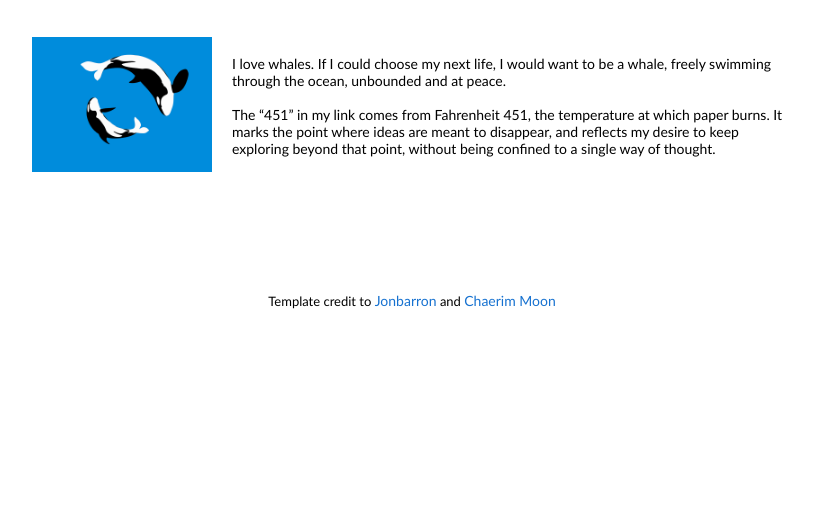
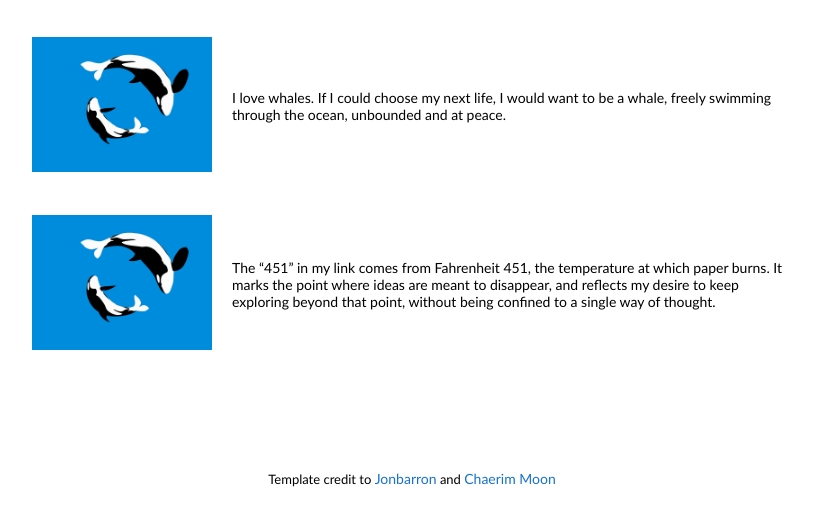
Before and after one commit to sooyoungkim451/sooyoungkim451.github.io, a plain HTML site: page index.html in a window 1280 px wide. Shown: the part 3201-3709 px from the top of the page, without its empty margins (228-1051 px from the left). Before the commit the page ends 3531 px from the top, so only its background shows below. Drawn offline with Linux system fonts and the light colour scheme.

Commit message:
Update index.html

```diff
--- a/index.html
+++ b/index.html
@@ -386,7 +386,19 @@
 						</td>
 						<td style="padding:20px;width:75%;vertical-align:middle">
 						  <p>
-							I love whales. If I could choose my next life, I would want to be a whale, freely swimming through the ocean, unbounded and at peace.<br><br>
+							I love whales. If I could choose my next life, I would want to be a whale, freely swimming through the ocean, unbounded and at peace.
+						</p>
+						</td>
+				  </tr>
+
+					<tr>
+						<td style="padding:20px;width:25%;vertical-align:middle">
+							<div class="one"; style="height:100%">
+								<img src="image/source.gif" width="180"> <br>
+							</div>
+						</td>
+						<td style="padding:20px;width:75%;vertical-align:middle">
+						  <p>
 							The “451” in my link comes from Fahrenheit 451, the temperature at which paper burns. It marks the point where ideas are meant to disappear, and reflects my desire to keep exploring beyond that point, without being confined to a single way of thought.
 						</p>
 						</td>
```
